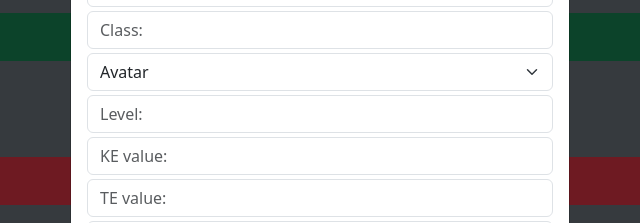
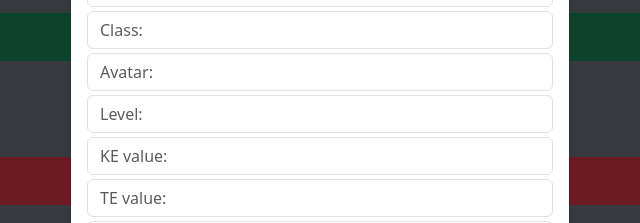
Before and after one commit to Csokapitany/ez1-alternative, a website: page character.html in a window 1280 px wide. Both pictures are taken after a click on the button "Create Character". Shown: the part 177-400 px from the top of the page, 320-960 px from the left. Drawn offline with nearby package versions, Linux system fonts and the light colour scheme; no server answers.

Commit message:
avatar select started

```diff
--- a/character.html
+++ b/character.html
@@ -48,10 +48,10 @@
                 <div id="feltolto" class="">
                     <input type="text" id='name' class="form-control my-1" placeholder="Name:">
                     <input type="text" id='class' class="form-control my-1" placeholder="Class:">
-                    <!-- <input type="number" id='image' class="form-control my-1" placeholder="Avatar: "> -->
-                    <select class="form-select" aria-label="Default select example" id="select">
+                    <input type="number" id='image' class="form-control my-1" placeholder="Avatar: ">
+                    <!-- <select class="form-select" aria-label="Default select example" id="select">
                         <option selected>Avatar</option>
-                    </select>
+                    </select> -->
                     <input type="number" id="level" class="form-control my-1" placeholder="Level:">
                     <input type="number" id="KE" class="form-control my-1" placeholder="KE value:">
                     <input type="number" id="TE" class="form-control my-1" placeholder="TE value:">
```
